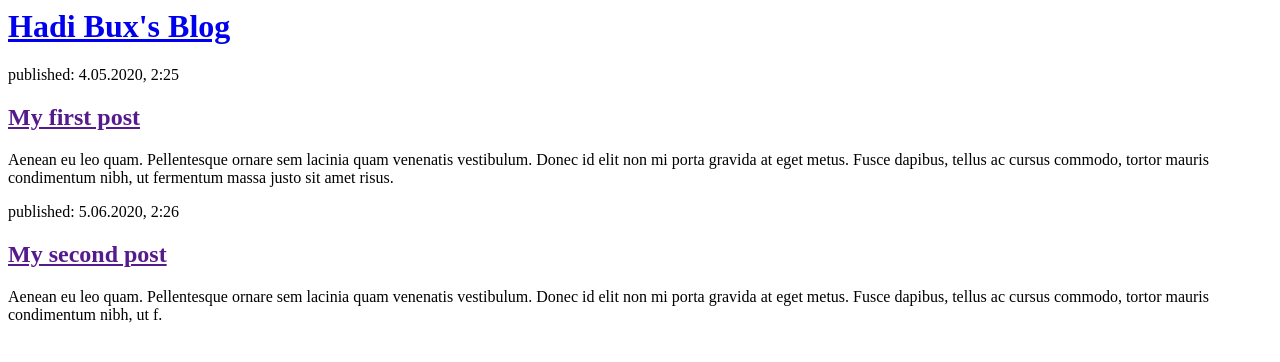
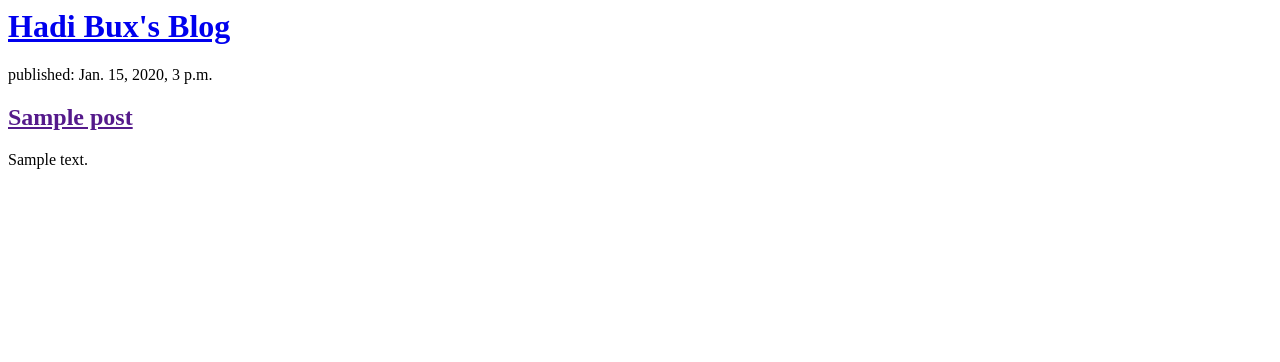
Before and after one commit to hadibuxm/my-first-blog, a Django app: page / in a window 1280 px wide. Shown: the top 362 px of the page. Run offline with Django 3.2, Linux system fonts and the light colour scheme; tables that the repository leaves empty hold one stand-in row (values such as "Sample post").

Commit message:
modified post_list

```diff
--- a/blog/templates/blog/post_list.html
+++ b/blog/templates/blog/post_list.html
@@ -6,17 +6,12 @@
         <div>
             <h1><a href="/">Hadi Bux's Blog</a></h1>
         </div>
-
-        <div>
-            <p>published: 4.05.2020, 2:25</p>
-            <h2><a href="">My first post</a></h2>
-            <p>Aenean eu leo quam. Pellentesque ornare sem lacinia quam venenatis vestibulum. Donec id elit non mi porta gravida at eget metus. Fusce dapibus, tellus ac cursus commodo, tortor mauris condimentum nibh, ut fermentum massa justo sit amet risus.</p>
-        </div>
-
-        <div>
-            <p>published: 5.06.2020, 2:26</p>
-            <h2><a href="">My second post</a></h2>
-            <p>Aenean eu leo quam. Pellentesque ornare sem lacinia quam venenatis vestibulum. Donec id elit non mi porta gravida at eget metus. Fusce dapibus, tellus ac cursus commodo, tortor mauris condimentum nibh, ut f.</p>
-        </div>
+        {% for post in posts %}
+            <div>
+                <p>published: {{ post.published_date }}</p>
+                <h2><a href="">{{ post.title }}</a></h2>
+                <p>{{ post.text|linebreaksbr }}</p>
+            </div>
+        {% endfor %}
     </body>
 </html>
--- a/blog/views.py
+++ b/blog/views.py
@@ -1,5 +1,7 @@
 from django.shortcuts import render
-
+from django.utils import timezone
+from .models import Post
 # Create your views here.
 def post_list(request):
-    return render(request,'blog/post_list.html',{})
+    posts=Post.objects.filter(published_date__lte=timezone.now()).order_by('published_date')
+    return render(request,'blog/post_list.html',{'posts':posts})
```
